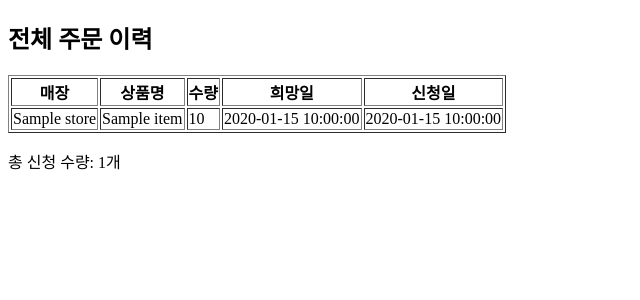
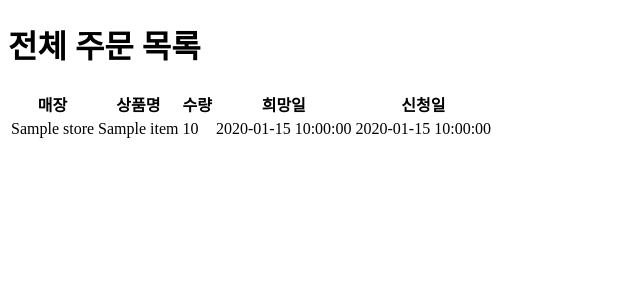
Before and after one commit to carrot0217/Betifulstore-app, a Flask app: template templates/admin_orders.html in a window 1280 px wide. Shown: the top 300 px of the page, without its empty margins (0-640 px from the left). Run offline with Flask 3, Linux system fonts and the light colour scheme; the template is opened without the code that fills it: most values are stand-ins (such as "Sample title", 1, 10 or a date in 2020).

Commit message:
Update admin_orders.html

```diff
--- a/templates/admin_orders.html
+++ b/templates/admin_orders.html
@@ -1,20 +1,22 @@
 <!DOCTYPE html>
 <html lang="ko">
-<head><meta charset="UTF-8"><title>전체 주문 이력</title></head>
+<head>
+  <meta charset="UTF-8">
+  <title>📋 전체 주문 목록</title>
+</head>
 <body>
-  <h2>전체 주문 이력</h2>
-  {% if orders %}
-  <table border="1">
+  <h1>전체 주문 목록</h1>
+  <table>
     <tr><th>매장</th><th>상품명</th><th>수량</th><th>희망일</th><th>신청일</th></tr>
     {% for o in orders %}
     <tr>
-      <td>{{ o.store }}</td><td>{{ o.item }}</td><td>{{ o.quantity }}</td><td>{{ o.wish_date }}</td><td>{{ o.date }}</td>
+      <td>{{ o.store }}</td>
+      <td>{{ o.item }}</td>
+      <td>{{ o.quantity }}</td>
+      <td>{{ o.wish_date }}</td>
+      <td>{{ o.date }}</td>
     </tr>
     {% endfor %}
   </table>
-  <p>총 신청 수량: {{ total_quantity }}개</p>
-  {% else %}
-  <p>주문 데이터 없음</p>
-  {% endif %}
 </body>
 </html>
```
